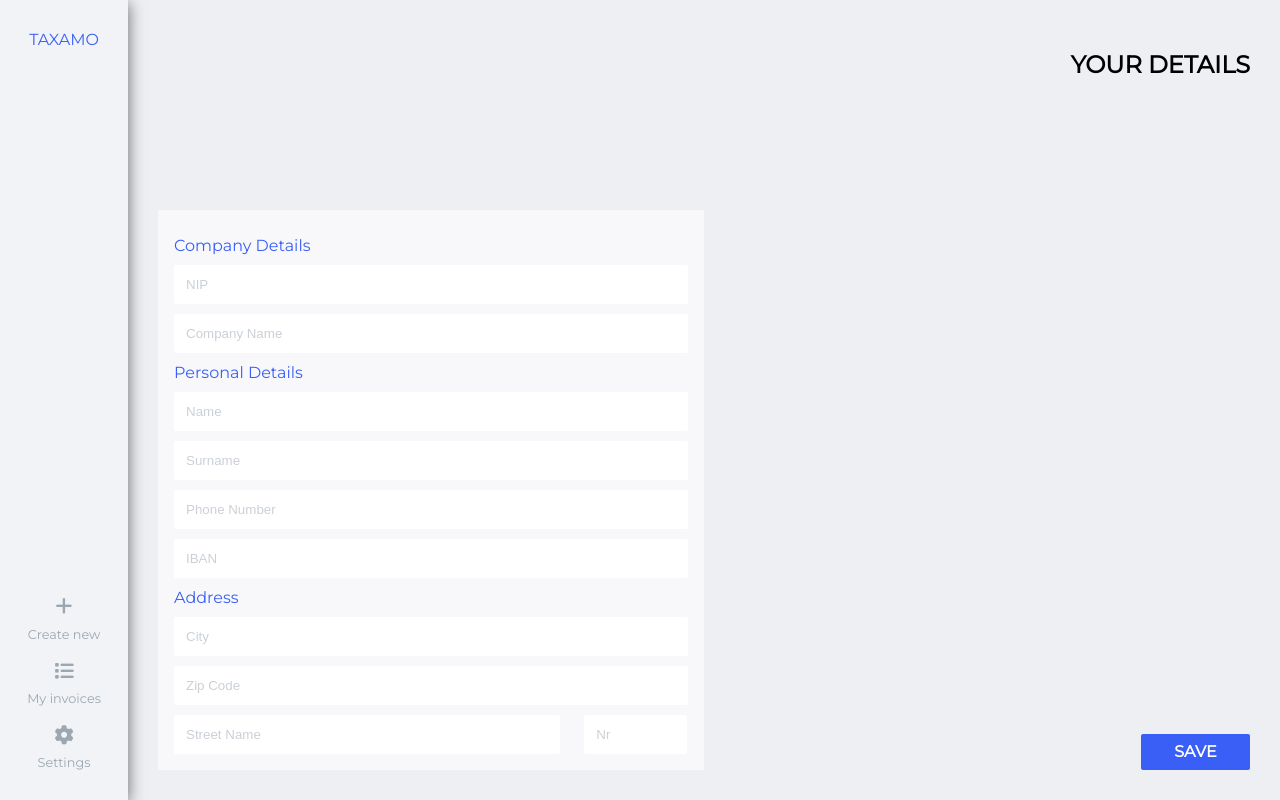
After one commit to fizo99/PAI, a PHP site: page /public/views/settings.html in a window 1280 px wide. The commit adds this page. Run offline with PHP 8.4, Linux system fonts and the light colour scheme; some libraries are stand-ins or nearby versions.

Commit message:
settings view for desktop

```diff
--- a/public/css/basicstyles.css
+++ b/public/css/basicstyles.css
@@ -1,3 +1,6 @@
+* {
+    box-sizing: border-box;
+}
 body {
     height: 100vh;
     width: 100vw;
@@ -6,6 +9,7 @@ body {
     justify-content: center;
     align-items: center;
     background-color: #EDEFF3;
+    font-family: Montserrat;
 }
 
 button {
@@ -27,10 +31,7 @@ input {
     text-transform: capitalize;
     opacity: 1;
     border: none;
-    padding-left: 24px;
-    padding-right: 24px;
-    padding-top: 19px;
-    padding-bottom: 19px;
+    padding: 19px 24px;
     -webkit-box-sizing: border-box; /* Safari/Chrome, other WebKit */
     -moz-box-sizing: border-box;    /* Firefox, other Gecko */
     box-sizing: border-box;
@@ -45,6 +46,59 @@ input::placeholder {
     color: #CBD0D7;
 }
 
+nav {
+    padding: 30px 0;
+    width: 10%;
+    height: 100%;
+    display: flex;
+    flex-direction: column;
+    justify-content: space-between;
+    align-items: center;
+    background-color: #F1F3F6;
+    box-shadow: 0px 3px 15px #656566;
+    z-index: 5;
+}
+
+nav span {
+    color: #395FF6;
+}
+
+.nav-buttons-container {
+    height: 90%;
+    width: 100%;
+    display:flex;
+    flex-direction: column;
+    justify-content: flex-end;
+}
+ .nav-buttons-container i {
+    font-size: 1.5em;
+    margin-bottom: 10px;
+ }
+.nav-button {
+    display:flex;
+    flex-direction: column;
+    justify-content: center;
+    align-items: center;
+    width: 100%;
+    color: #9CA8B1;
+    font-size: 0.8em;
+    margin-bottom: 20px;
+}
+.nav-button:last-child {
+    margin-bottom: 0px;
+ }
+
+main {
+    padding: 30px;
+    width: 90%;
+    height: 100%;
+    background-color: #EDEFF3;
+}
+
+.page-title {
+    text-align: right;
+}
+
 .btn-solid-blue {
     background: #395FF6 0% 0% no-repeat padding-box;
     border-radius: 2px;
--- /dev/null
+++ b/public/css/settings.css
@@ -0,0 +1,43 @@
+main {
+    display: flex;
+    flex-direction: column;
+    justify-content: space-between;
+}
+
+form {
+    display: flex;
+    flex-direction: column;
+    width: 50%;
+    background-color: #F8F8FA;
+    padding: 1em;
+}
+form label {
+    color: #395FF6;
+}
+form input {
+    padding: 12px 12px;
+}
+form > * {
+    margin-top: 10px;
+}
+#street {
+    width: 100%;
+}
+#street-name {
+    width: 75%;
+}
+#street-nr {
+    margin-left: 4%;
+    width: 20%;
+}
+
+#form-container {
+    display: flex;
+    flex-direction: row;
+    justify-content: space-between;
+    align-items: flex-end;
+}
+#form-container button {
+    height: 36px;
+    width: 10%;
+}
--- a/public/views/login.html
+++ b/public/views/login.html
@@ -15,7 +15,7 @@
         <link rel="stylesheet" href="../css/login.css">
     </head>
     <body>
-        <main id="login">
+        <div id="login">
             <span>TAXAMO</span>
             <form class="login">
                 <input type="text" name="email" placeholder="Email">
@@ -23,6 +23,6 @@
                 <button class = "btn-solid-blue" type="submit">Login</button>
                 <button class = "btn-text" btn-type="submit">Register</button>
             </form>
-        </main>
+        </div>
     </body>
 </html>
--- /dev/null
+++ b/public/views/settings.html
@@ -0,0 +1,51 @@
+<!DOCTYPE html>
+<!--[if lt IE 7]>      <html class="no-js lt-ie9 lt-ie8 lt-ie7"> <![endif]-->
+<!--[if IE 7]>         <html class="no-js lt-ie9 lt-ie8"> <![endif]-->
+<!--[if IE 8]>         <html class="no-js lt-ie9"> <![endif]-->
+<!--[if gt IE 8]>      <html class="no-js"> <!--<![endif]-->
+<html>
+    <head>
+        <meta charset="utf-8">
+        <meta http-equiv="X-UA-Compatible" content="IE=edge">
+        <title>Login</title>
+        <meta name="description" content="">
+        <meta name="viewport" content="width=device-width, initial-scale=1">
+        <link href='https://fonts.googleapis.com/css?family=Montserrat' rel='stylesheet'>
+        <link rel="stylesheet" href="../css/basicstyles.css">
+        <link rel="stylesheet" href="../css/settings.css">
+        <script src="https://kit.fontawesome.com/6afad8acbe.js" crossorigin="anonymous"></script>
+    </head>
+    <body>
+        <nav>
+            <span>TAXAMO</span>
+            <div class="nav-buttons-container">
+                <div class="nav-button"><i class="fas fa-plus"></i>Create new</div>
+                <div class="nav-button"><i class="fas fa-list"></i>My invoices</div>
+                <div class="nav-button"><i class="fas fa-cog"></i>Settings</div>
+            </div>
+        </nav>
+        <main>
+            <h2 class="page-title">YOUR DETAILS</h2>
+            <div id="form-container">
+                <form>
+                    <label>Company Details</label>
+                    <input type="text" name="nip" placeholder="NIP">
+                    <input type="text" name="company_name" placeholder="Company Name">
+                    <label>Personal Details</label>
+                    <input type="text" name="name" placeholder="Name">
+                    <input type="text" name="surname" placeholder="Surname">
+                    <input type="text" name="phone_number" placeholder="Phone Number">
+                    <input type="text" name="iban" placeholder="IBAN">
+                    <label>Address</label>
+                    <input type="text" name="city" placeholder="City">
+                    <input type="text" name="zip" placeholder="Zip Code">
+                    <div id="street">
+                        <input id="street-name" type="text" name="street" placeholder="Street Name">
+                        <input id="street-nr" type="text" name="street_nr" placeholder="Nr">
+                    </div>
+                </form>
+                <button class="btn-solid-blue">SAVE</button>
+            </div>
+        </main>
+    </body>
+</html>
```
